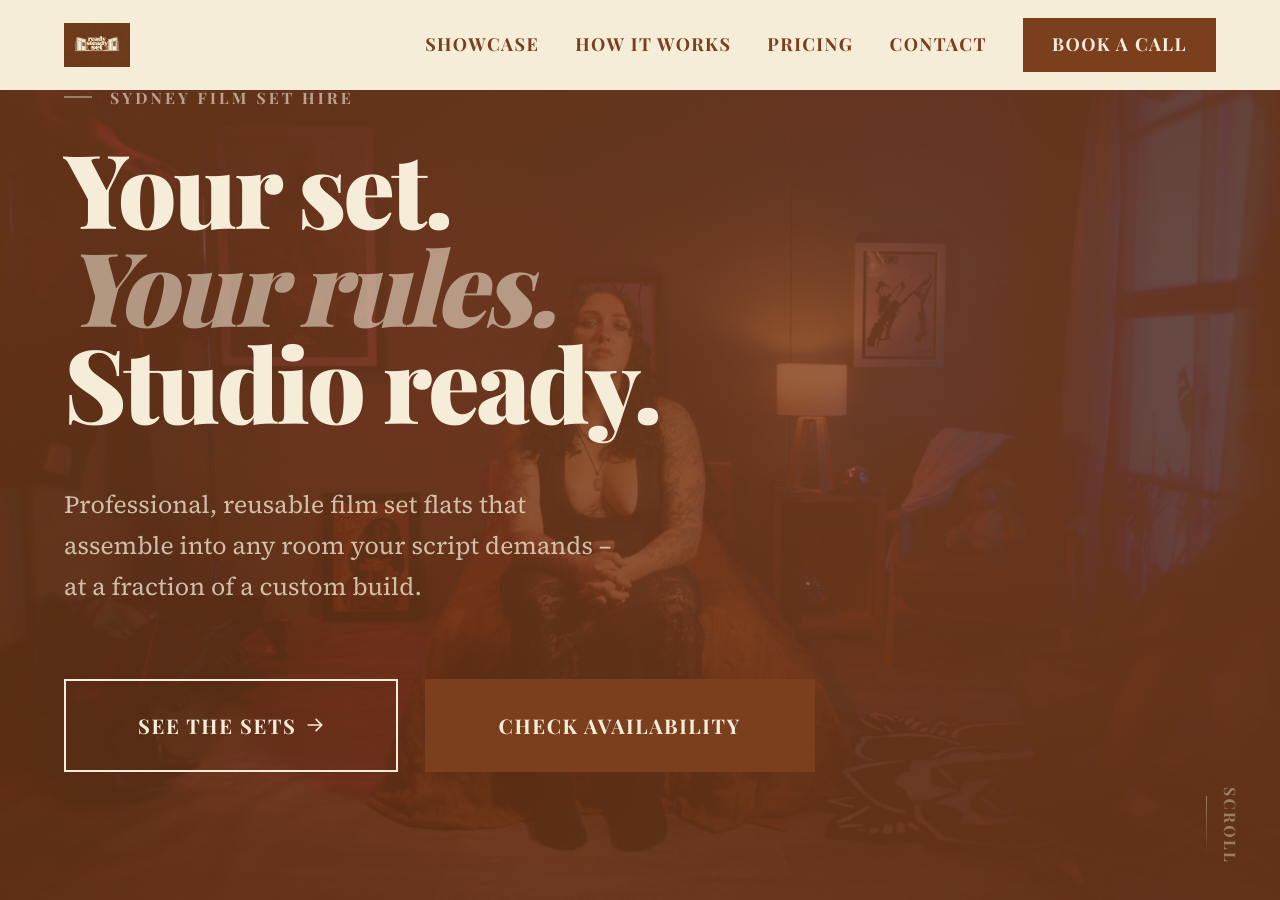
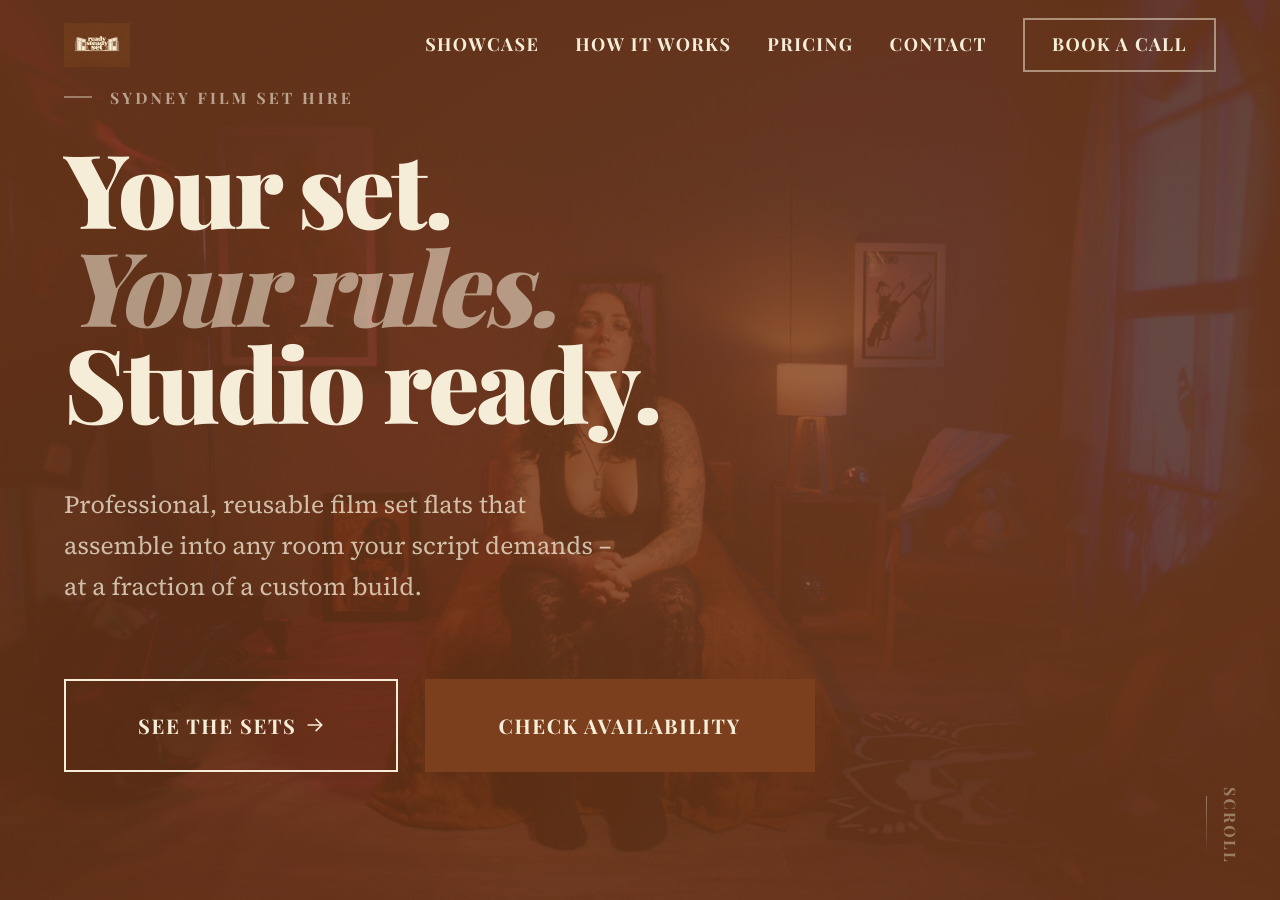
Before and after one commit to nbpayne/readysteadyset, a Jekyll site: the page built from index.html, in a window 1280 px wide and 900 px high. Built offline with Jekyll 4.4.1, drawn with Linux system fonts in a browser that asks for light colours; some web fonts are replaced.

Commit message:
Fix rendering issues of hero sections

```diff
--- a/_sass/_base.scss
+++ b/_sass/_base.scss
@@ -29,6 +29,12 @@ body {
   color: $color-black;
   background-color: $color-cream;
   overflow-x: hidden;
+  padding-top: $nav-height;
+}
+
+// Home page: hero fills the full viewport behind the transparent nav
+body.home {
+  padding-top: 0;
 }
 
 img, video {
--- a/_sass/_nav.scss
+++ b/_sass/_nav.scss
@@ -185,3 +185,42 @@
     display: block;
   }
 }
+
+// Home page: transparent nav over the full-bleed hero, transitions to cream on scroll
+.home .site-nav {
+  background: transparent;
+  box-shadow: none;
+
+  .nav-link {
+    color: $color-cream;
+    &::after { background: $color-cream; }
+  }
+
+  .nav-cta {
+    background: transparent;
+    color: $color-cream;
+    border-color: rgba($color-cream, 0.5);
+    &:hover { background: rgba($color-cream, 0.15); color: $color-cream; }
+  }
+
+  .nav-toggle span { background: $color-cream; }
+
+  &.scrolled {
+    background: $color-cream;
+    box-shadow: 0 2px 12px rgba($color-brown, 0.12);
+
+    .nav-link {
+      color: $color-brown;
+      &::after { background: $color-brown; }
+    }
+
+    .nav-cta {
+      background: $color-brown;
+      color: $color-cream;
+      border-color: $color-brown;
+      &:hover { background: $color-brown-dark; border-color: $color-brown-dark; }
+    }
+
+    .nav-toggle span { background: $color-brown; }
+  }
+}
--- a/_sass/_pages.scss
+++ b/_sass/_pages.scss
@@ -4,16 +4,15 @@
 
 // --- Hero (Home) ---
 .hero {
-  min-height: 100svh; // svh = small viewport height - accounts for mobile browser chrome
+  min-height: 100svh;
   background: $color-brown;
   position: relative;
   display: flex;
   flex-direction: column;
   justify-content: flex-end;
   overflow: hidden;
+  padding-top: $nav-height;
   padding-bottom: clamp(#{$space-4xl}, 10vw, #{$space-5xl});
-  // Push content below the fixed nav
-  padding-top: 80px;
 }
 
 .hero__bg {
@@ -253,7 +252,6 @@
   display: flex;
   align-items: flex-end;
   padding-bottom: clamp(#{$space-2xl}, 6vw, #{$space-4xl});
-  padding-top: 80px; // nav height
 
   img {
     position: absolute;
@@ -394,7 +392,7 @@
 
 // --- Pricing Page ---
 .pricing-hero {
-  padding: calc(clamp(#{$space-4xl}, 10vw, #{$space-6xl}) + 80px) 0 clamp(#{$space-4xl}, 8vw, #{$space-5xl});
+  padding: clamp(#{$space-4xl}, 10vw, #{$space-6xl}) 0 clamp(#{$space-4xl}, 8vw, #{$space-5xl});
   background: $color-brown;
   text-align: center;
   overflow: hidden;
@@ -447,7 +445,7 @@
 
 // --- Contact Page ---
 .contact-page {
-  padding-top: calc(clamp(#{$space-4xl}, 8vw, #{$space-6xl}) + 80px);
+  padding-top: clamp(#{$space-4xl}, 8vw, #{$space-6xl});
   padding-bottom: clamp(#{$space-4xl}, 10vw, #{$space-6xl});
   background: $color-cream;
 }
@@ -527,7 +525,7 @@
 
 // --- How It Works ---
 .how-hero {
-  padding: calc(clamp(#{$space-4xl}, 8vw, #{$space-6xl}) + 80px) 0 clamp(#{$space-3xl}, 6vw, #{$space-5xl});
+  padding: clamp(#{$space-4xl}, 8vw, #{$space-6xl}) 0 clamp(#{$space-3xl}, 6vw, #{$space-5xl});
   background: $color-cream;
 
   h1 {
--- a/_sass/_variables.scss
+++ b/_sass/_variables.scss
@@ -68,3 +68,6 @@ $z-above:     10;
 $z-overlay:   100;
 $z-modal:     1000;
 $z-nav:       900;
+
+// Nav
+$nav-height: 80px;
```
